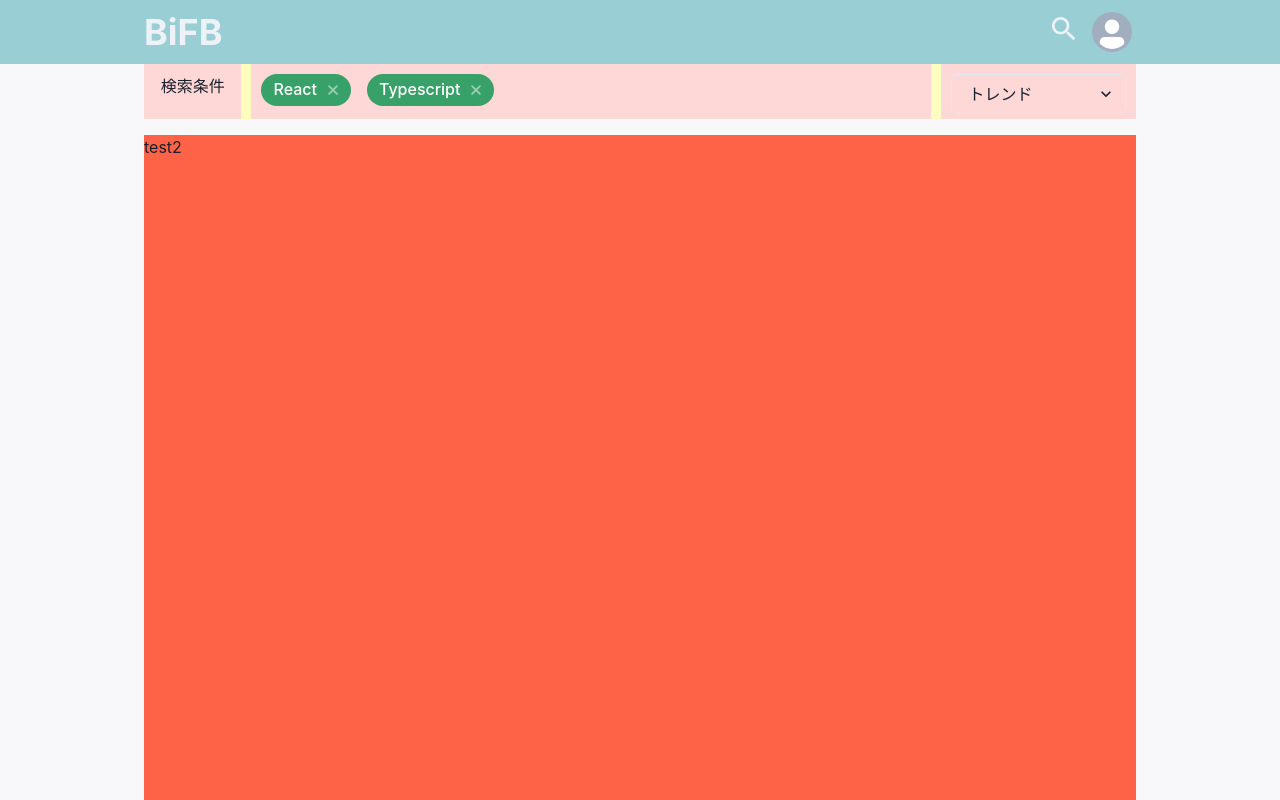
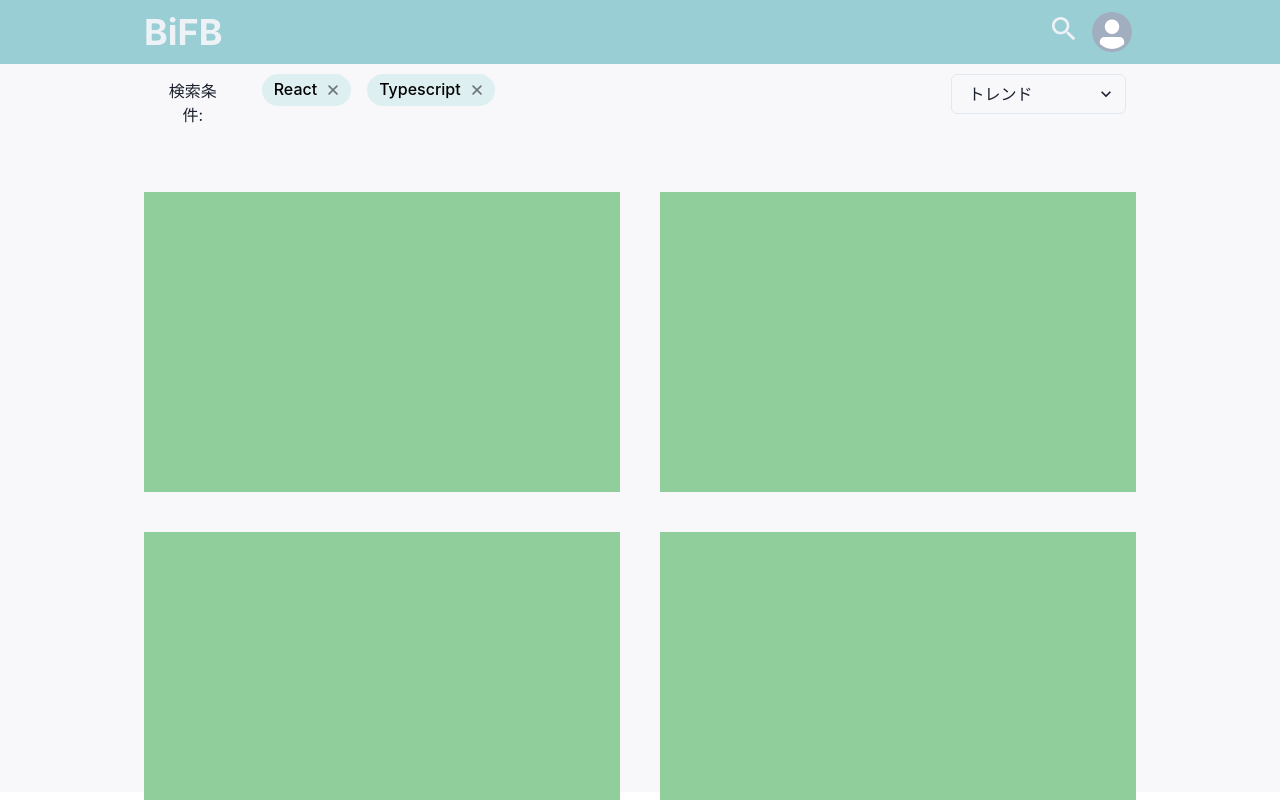
Before and after one commit to yochimonji/bifb, a React (Create React App) app: page / in a window 1280 px wide. Shown: the top 800 px of the page. Built offline with nearby package versions, Linux system fonts and the light colour scheme; no server answers.

Commit message:
update 大枠の完成

```diff
--- a/src/components/Home.tsx
+++ b/src/components/Home.tsx
@@ -1,6 +1,5 @@
 import React from "react";
 import {
-  Text,
   HStack,
   VStack,
   Box,
@@ -8,16 +7,17 @@ import {
   TagLabel,
   TagCloseButton,
   Select,
+  SimpleGrid,
 } from "@chakra-ui/react";
 
 const Home = (): JSX.Element => (
-  <VStack spacing={4} align="stretch">
-    <Box h="55px" bg="yellow.100">
+  <VStack spacing={7} align="stretch">
+    <Box h="100px">
       <HStack spacing="10px">
-        <Box w="10%" h="55px" padding="10px" textAlign="center" bg="red.100">
-          検索条件
+        <Box w="10%" h="100px" padding="15px" textAlign="center">
+          検索条件:
         </Box>
-        <Box w="70%" h="55px" padding="10px" textAlign="center" bg="red.100">
+        <Box w="70%" h="100px" padding="10px" textAlign="center">
           <HStack spacing={4}>
             {["React", "Typescript"].map((size) => (
               <Tag
@@ -25,7 +25,8 @@ const Home = (): JSX.Element => (
                 key="lg"
                 borderRadius="full"
                 variant="solid"
-                colorScheme="green"
+                bg="#DEEFF1"
+                textColor="black"
               >
                 <TagLabel>{size}</TagLabel>
                 <TagCloseButton />
@@ -33,7 +34,7 @@ const Home = (): JSX.Element => (
             ))}
           </HStack>
         </Box>
-        <Box w="20%" h="55px" padding="10px" textAlign="center" s bg="red.100">
+        <Box w="20%" h="100px" padding="10px" textAlign="center">
           <Select placeholder="トレンド">
             <option value="NEW">新着</option>
             <option value="LikeLarge">いいね数大</option>
@@ -42,8 +43,13 @@ const Home = (): JSX.Element => (
         </Box>
       </HStack>
     </Box>
-    <Box h="5000px" bg="tomato">
-      test2
+    <Box h="600px">
+      <SimpleGrid columns={2} spacing={10}>
+        <Box bg="#90CE9C" height="300px" />
+        <Box bg="#90CE9C" height="300px" />
+        <Box bg="#90CE9C" height="300px" />
+        <Box bg="#90CE9C" height="300px" />
+      </SimpleGrid>
     </Box>
   </VStack>
 );
```
